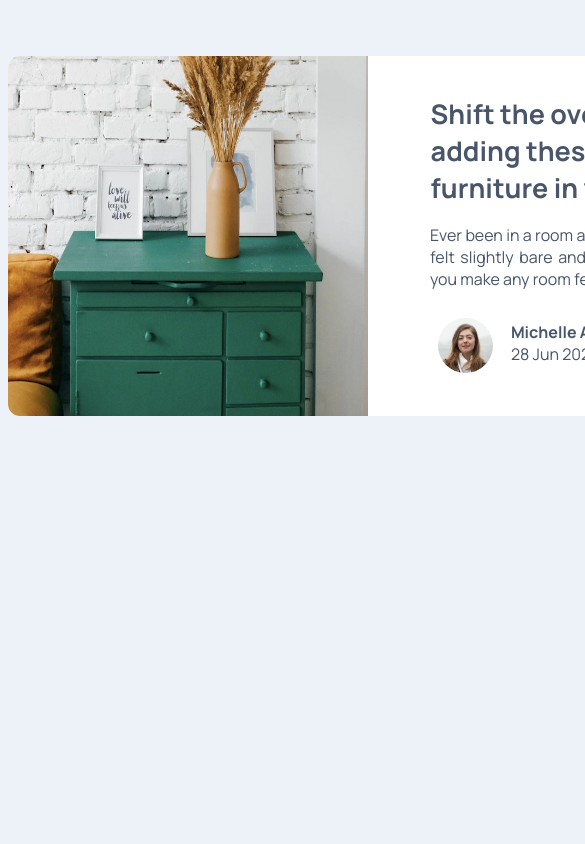
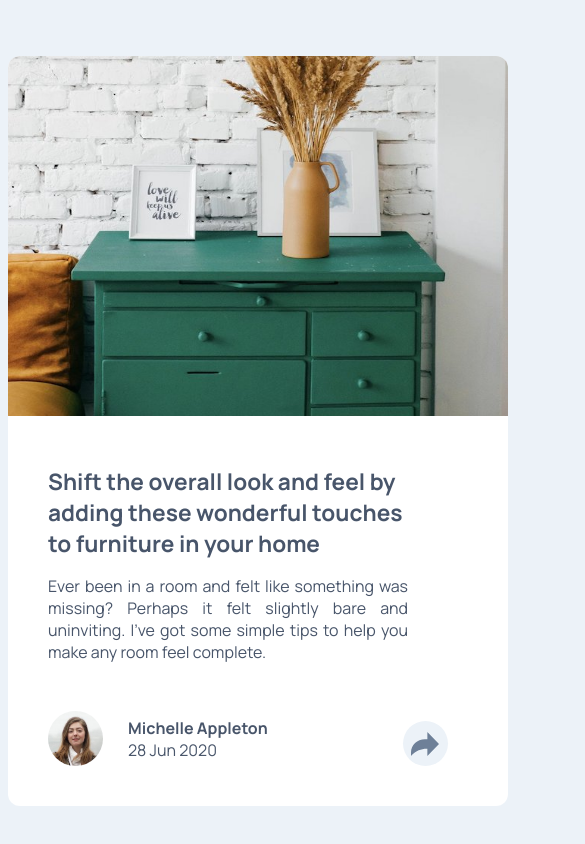
Before and after one commit to DiegoCosta123/frontend-projeto, a plain HTML site: page index.html in a window 390 px wide. Shown: the top 844 px of the page, 585 px wide, since content can reach past the window. Drawn offline with Linux system fonts and the light colour scheme.

Commit message:
ajuste responsividade

```diff
--- a/_css/estiloso.css
+++ b/_css/estiloso.css
@@ -103,3 +103,63 @@
     bottom: 23%;
     right: 20%;
 }
+
+
+/* Responsividade */
+
+@media screen and (max-width:520px) {
+    .img_format {
+        width: 500px;
+        height: 750px;
+    }
+
+    .img_format img {
+        width: 100%;
+        border-top-right-radius: 12px;
+        border-bottom-left-radius: 0px;
+    }
+
+    .text_container {
+        position: relative;
+        display: inline;
+        width: 0;
+    }
+
+    #title_content {
+        color: hsl(217, 19%, 35%);
+        font-family: 'Manrope', sans-serif;
+        font-size: 17pt;
+        margin-top: 50px;
+        margin-left: 40px;
+    }
+
+    #paragraph_content {
+        color: hsl(217, 19%, 35%);
+        font-family: 'Manrope', sans-serif;
+        text-align: justify;
+        margin-left: 40px;
+    }
+
+    #img_size {
+        position: absolute;
+        width: 55px;
+        height: 55px;
+        border-radius: 50%;
+        margin-left: 40px;
+        bottom: 40px;
+    }
+
+    .typeName_container {
+        position: absolute;
+        display: inline;
+        margin: auto;
+        left: 120px;
+        bottom: 45px;
+    }
+
+    .core_container {
+        position: absolute;
+        display: flex;
+        bottom: 40px;
+    }
+}
```
